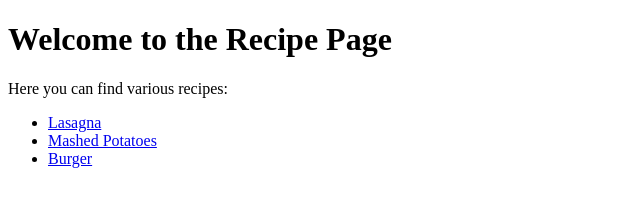
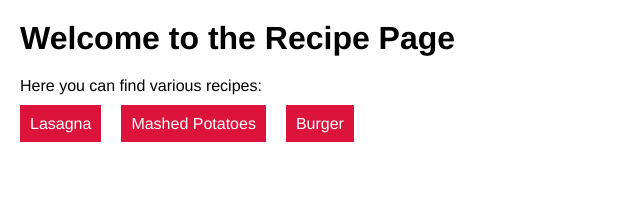
Before and after one commit to Dipesh-Thakur-duck/odin-recipes, a plain HTML site: page index.html in a window 1280 px wide. Shown: the whole page, without its empty margins (0-640 px from the left). Drawn offline with Linux system fonts and the light colour scheme.

Commit message:
Adding styles to the recipies and index.html
Using the new styles.css file for the recipies and
adding a new style.css file for the index.html

```diff
--- a/index.html
+++ b/index.html
@@ -3,6 +3,7 @@
 <head>
     <meta charset="UTF-8">
     <meta name="viewport" content="width=device-width, initial-scale=1.0">
+    <link rel="stylesheet" href="style.css">
     <title>Document</title>
 </head>
 <body>
--- /dev/null
+++ b/recipies/styles.css
@@ -0,0 +1,17 @@
+*{
+    margin:0;
+    padding:0;
+    box-sizing: border-box;
+    font-family:Helvetica, sans-serif
+}
+h1,img,h2,p{
+    margin-left:10px;
+    margin-top:10px;
+    margin-bottom: 10px;
+}
+ul,ol{
+    margin-left:20px;
+}
+li{
+    padding:5px;
+}
--- /dev/null
+++ b/style.css
@@ -0,0 +1,25 @@
+*{
+    margin:0;
+    padding:0;
+    box-sizing:border-box;
+    font-family:Helvetica, sans-serif;
+}
+h1{
+    margin: 20px;
+}
+p{
+    margin-left:20px;
+    margin-bottom:20px;
+}
+ul{
+    list-style-type: none;
+    display:flex;
+    gap:20px;
+    margin-left:20px;
+}
+a{
+    text-decoration:none;
+    color:white;;
+    background-color:crimson;
+    padding:10px;
+}
```
Also changed, not shown: recipies/burger.html (+1 -0 lines), recipies/lasagna.html (+1 -0 lines), recipies/mashed_potatoes.html (+1 -0 lines).
